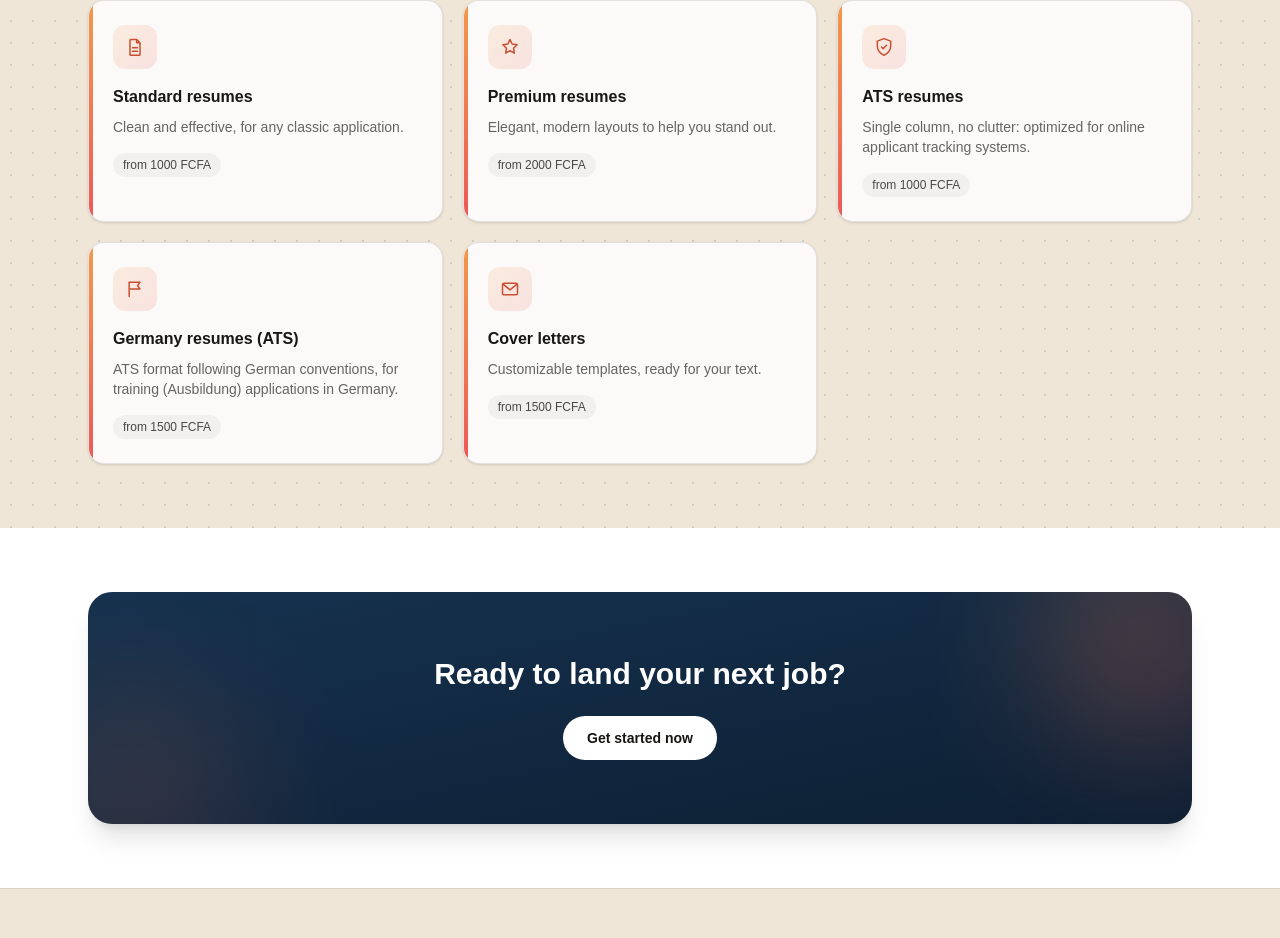
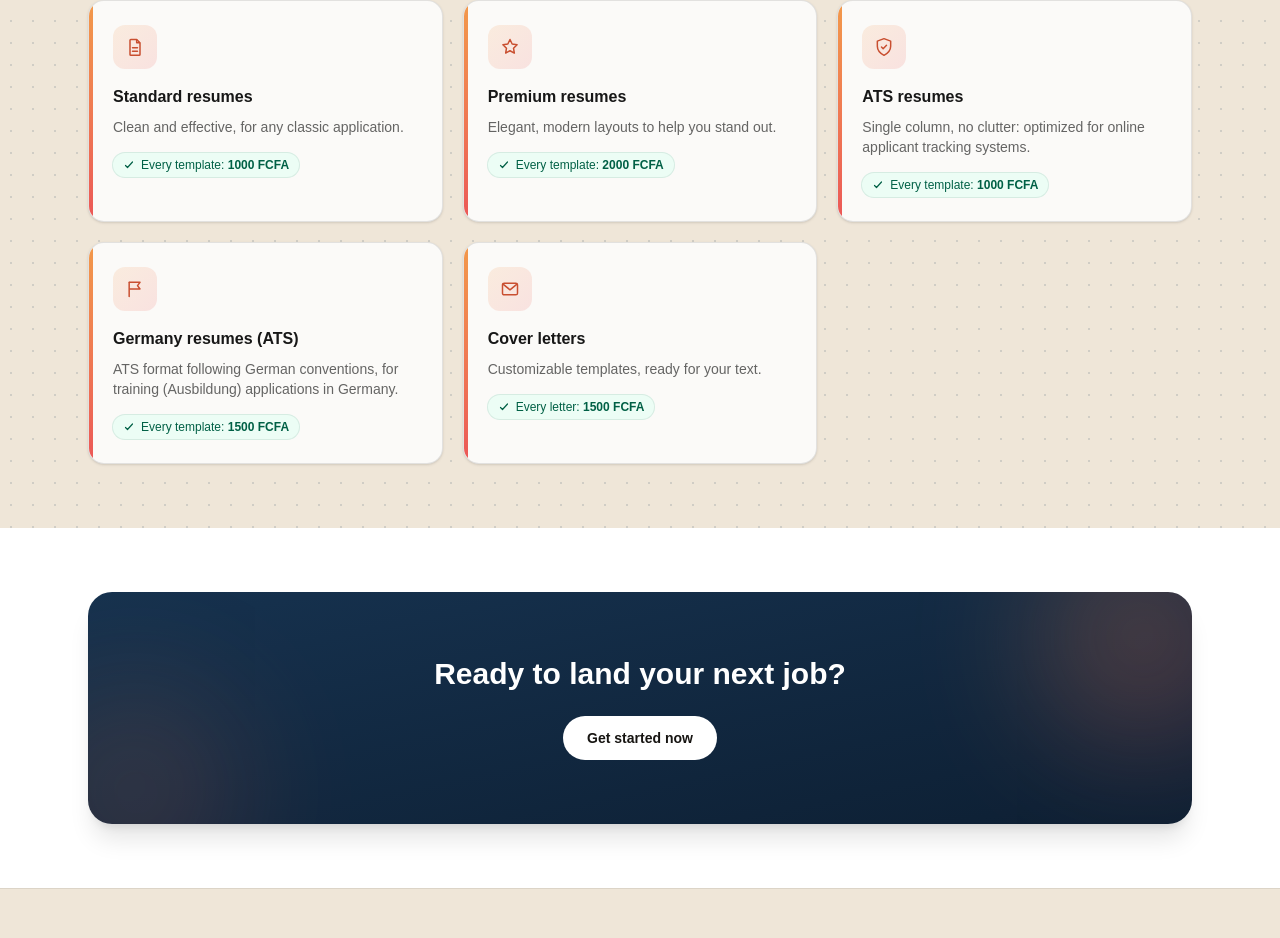
Before and after one commit to Bricejoel-web/monemploiGo, a Next.js app: page /en in a window 1280 px wide. Shown: the part 1946-2884 px from the top of the page. Built offline with nearby package versions, Linux system fonts and the light colour scheme; no server answers.

Commit message:
Show each category's single price instead of "from X FCFA"
Every template in a category costs the same, so "from" wrongly suggested
some templates cost more. A shared FlatPriceBadge now reads
"Every template: X FCFA" / "Every letter: X FCFA".

Co-Authored-By: Claude Opus 5.5 <noreply@anthropic.com>

```diff
--- a/src/app/[locale]/cv/page.tsx
+++ b/src/app/[locale]/cv/page.tsx
@@ -6,6 +6,7 @@ import { PRICE_FCFA, getCvTemplatesByCategory } from "@/lib/cv/catalog";
 import { CATEGORY_SLUGS } from "@/lib/cv/category-routes";
 import { CvRenderer } from "@/components/cv/CvRenderer";
 import { TemplateThumbnail } from "@/components/cv/TemplateThumbnail";
+import { FlatPriceBadge } from "@/components/cv/FlatPriceBadge";
 import { pickPersona, pickGermanPersona, genderOfPortraitGroup, ethnicityOfPortraitGroup } from "@/lib/cv/personas";
 import { pickSamplePortrait, seedFromString } from "@/lib/photos/unsplash";
 import type { CvCategory } from "@/lib/cv/types";
@@ -62,9 +63,7 @@ export default async function CvCatalogPage({ params }: PageProps<"/[locale]/cv"
                   <h2 className="text-lg font-semibold">{dict.dashboard[category === "GERMAN_ATS" ? "germanAts" : (category.toLowerCase() as "standard" | "premium" | "ats")]}</h2>
                   <p className="text-sm text-black/60 dark:text-white/60">{dict.catalog.categoryDescriptions[category]}</p>
                   <div className="mt-2 flex items-center justify-between gap-2">
-                    <span className="inline-flex w-fit items-center rounded-full bg-black/[0.05] px-2.5 py-1 text-xs font-medium text-black/70 dark:bg-white/10 dark:text-white/70">
-                      {dict.catalog.from} {PRICE_FCFA[category]} FCFA
-                    </span>
+                    <FlatPriceBadge label={dict.catalog.allTemplatesAt} priceFcfa={PRICE_FCFA[category]} />
                     <span
                       aria-hidden="true"
                       className="text-sm font-medium text-[#c94f30] opacity-0 transition-opacity group-hover:opacity-100 dark:text-[#f2994a]"
--- a/src/app/[locale]/page.tsx
+++ b/src/app/[locale]/page.tsx
@@ -17,6 +17,7 @@ import {
   PlayIcon,
 } from "@/components/home/icons";
 import { PRICE_FCFA, COVER_LETTER_PRICE_FCFA } from "@/lib/cv/catalog";
+import { FlatPriceBadge } from "@/components/cv/FlatPriceBadge";
 import { CATEGORY_SLUGS } from "@/lib/cv/category-routes";
 import { verifySession } from "@/lib/auth/dal";
 import { getPortraitById, unsplashProfileLink } from "@/lib/photos/unsplash";
@@ -209,9 +210,7 @@ export default async function HomePage({
                     </span>
                     <p className="text-sm text-black/60 dark:text-white/60">{dict.catalog.categoryDescriptions[category]}</p>
                     <div className="mt-2 flex items-center justify-between">
-                      <span className="inline-flex w-fit items-center rounded-full bg-black/[0.04] px-2.5 py-1 text-xs font-medium text-black/70 dark:bg-white/10 dark:text-white/70">
-                        {dict.catalog.from} {PRICE_FCFA[category]} FCFA
-                      </span>
+                      <FlatPriceBadge label={dict.catalog.allTemplatesAt} priceFcfa={PRICE_FCFA[category]} />
                       <span
                         aria-hidden="true"
                         className="text-sm font-medium text-[#c94f30] opacity-0 transition-opacity group-hover:opacity-100 dark:text-[#f2994a]"
@@ -233,9 +232,7 @@ export default async function HomePage({
                 <span className="mt-2 font-semibold">{dict.dashboard.coverLetters}</span>
                 <p className="text-sm text-black/60 dark:text-white/60">{dict.catalog.letterSubtitle}</p>
                 <div className="mt-2 flex items-center justify-between">
-                  <span className="inline-flex w-fit items-center rounded-full bg-black/[0.04] px-2.5 py-1 text-xs font-medium text-black/70 dark:bg-white/10 dark:text-white/70">
-                    {dict.catalog.from} {COVER_LETTER_PRICE_FCFA} FCFA
-                  </span>
+                  <FlatPriceBadge label={dict.catalog.allLettersAt} priceFcfa={COVER_LETTER_PRICE_FCFA} />
                   <span
                     aria-hidden="true"
                     className="text-sm font-medium text-[#c94f30] opacity-0 transition-opacity group-hover:opacity-100 dark:text-[#f2994a]"
--- /dev/null
+++ b/src/components/cv/FlatPriceBadge.tsx
@@ -0,0 +1,21 @@
+import { CheckIcon } from "@/components/home/icons";
+
+/**
+ * Prix unique d'une catégorie ("Tous les modèles à 1000 FCFA"). Chaque
+ * catégorie a un seul prix (voir PRICE_FCFA dans catalog.ts) : une formule
+ * du type "à partir de" laisserait croire à tort que certains modèles
+ * coûtent plus cher. `label` contient le marqueur {price}, mis en gras.
+ */
+export function FlatPriceBadge({ label, priceFcfa }: { label: string; priceFcfa: number }) {
+  const [before, after = ""] = label.split("{price}");
+  return (
+    <span className="inline-flex w-fit items-center gap-1.5 rounded-full bg-emerald-50 px-2.5 py-1 text-xs font-medium text-emerald-800 ring-1 ring-emerald-600/15 dark:bg-emerald-900/30 dark:text-emerald-300 dark:ring-emerald-400/20">
+      <CheckIcon className="h-3 w-3 shrink-0" />
+      <span>
+        {before}
+        <strong className="font-bold">{priceFcfa} FCFA</strong>
+        {after}
+      </span>
+    </span>
+  );
+}
--- a/src/data/i18n/en.json
+++ b/src/data/i18n/en.json
@@ -185,7 +185,8 @@
     "letterSubtitle": "Customizable templates, ready for your text.",
     "bewerbungsbriefTitle": "Bewerbungsbrief (Germany)",
     "bewerbungsbriefSubtitle": "German cover letter templates, ATS format, generated automatically from your training certificates, for your Ausbildung applications in Germany.",
-    "from": "from",
+    "allTemplatesAt": "Every template: {price}",
+    "allLettersAt": "Every letter: {price}",
     "customize": "Customize",
     "backToCategories": "Back to categories",
     "categoryDescriptions": {
--- a/src/data/i18n/fr.json
+++ b/src/data/i18n/fr.json
@@ -185,7 +185,8 @@
     "letterSubtitle": "Modèles personnalisables, prêts à recevoir votre texte.",
     "bewerbungsbriefTitle": "Bewerbungsbrief (Allemagne)",
     "bewerbungsbriefSubtitle": "Lettres de motivation allemandes, format ATS, générées automatiquement à partir de vos attestations de formation, pour vos candidatures Ausbildung en Allemagne.",
-    "from": "à partir de",
+    "allTemplatesAt": "Tous les modèles à {price}",
+    "allLettersAt": "Toutes les lettres à {price}",
     "customize": "Personnaliser",
     "backToCategories": "Retour aux catégories",
     "categoryDescriptions": {
```
Also changed, not shown: 1 other file (tests, documents, lock files or other folders).
